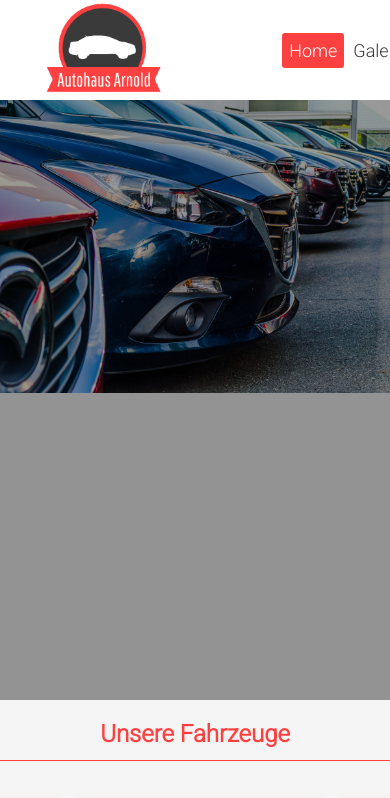
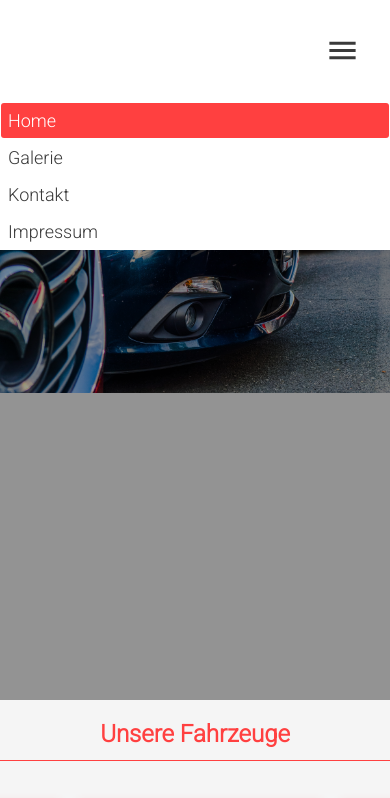
Before and after one commit to bsarnii/autohandel, a React (Create React App) app: page / in a window 390 px wide. Shown: the top 798 px of the page. Built offline with nearby package versions, Linux system fonts and the light colour scheme.

Commit message:
added Impressum page, started media queries on header

```diff
--- a/src/Home/Header.css
+++ b/src/Home/Header.css
@@ -40,3 +40,35 @@ header{
     background-color: #ff4040;
     color:  rgb(255,255,255);
 }
+.header-right > .MuiSvgIcon-root{
+    display:none;
+}
+
+
+/*Hamburger icon*/
+@media only screen and (max-width: 750px) {
+    header > .MuiSvgIcon-root{
+        display: block;
+        cursor: pointer;
+        margin-right: 30px;
+        z-index: 3;
+    }
+    .header-right{
+        position:absolute;
+        margin:0;
+        top:0;
+        left:0;
+        height:250px;
+        width:100vw;
+        flex-direction: column;
+        background-color: white;
+        justify-content: flex-end;
+        z-index: 2;
+    }
+
+}
+@media only screen and (min-width: 750px){
+    header > .MuiSvgIcon-root{
+        display: none;
+    }
+}
--- a/src/Home/Header.js
+++ b/src/Home/Header.js
@@ -1,9 +1,19 @@
 import React from 'react'
 import './Header.css';
 import {Link} from "react-router-dom";
+import MenuIcon from '@mui/icons-material/Menu';
+import { useState } from 'react';
 
 function Header({galerieClass, homeClass, kontaktClass, impressumClass}) {
-
+    let [trigger, setTrigger]=useState(false);
+    function triggerHamburger(){
+        if (trigger===false){
+            setTrigger(true)
+        } else {
+            setTrigger(false)
+        }
+        console.log(trigger)
+    }
   return (
         <header>
             <div className='header-left'>
@@ -15,6 +25,7 @@ function Header({galerieClass, homeClass, kontaktClass, impressumClass}) {
                 <Link className={kontaktClass} to='/kontakt'>Kontakt</Link>
                 <Link className={impressumClass} to='/impressum'>Impressum</Link>
             </div>
+            <MenuIcon fontSize='large' onClick={triggerHamburger}/>
         </header>
   )
 }
--- a/src/Home/Kontakt.css
+++ b/src/Home/Kontakt.css
@@ -1,4 +1,4 @@
-.kontakt{
+.kontakt-section{
     display:flex;
     flex-direction: column;
     justify-content: center;
--- a/src/Home/Kontakt.js
+++ b/src/Home/Kontakt.js
@@ -3,7 +3,7 @@ import './Kontakt.css'
 
 function Kontakt() {
   return (
-    <div className='kontakt'>
+    <div className='kontakt-section'>
         <div className='kontakt-row-1'>
             <h2>Kontakt</h2>
             <p>Schreiben Sie und erfahren Sie mehr.</p>
--- a/src/Impressum/Impressum.css
+++ b/src/Impressum/Impressum.css
@@ -0,0 +1,12 @@
+
+.impressum-main h1{
+    margin: 21.4px auto;
+    text-align: center;
+    padding-bottom: 21.4px;
+    margin-bottom: 0;
+    border-bottom: 2px solid #ff4040bb;
+}
+.impressum-container{
+    margin: 20px auto;
+    width: fit-content;
+}
--- a/src/Impressum/Impressum.js
+++ b/src/Impressum/Impressum.js
@@ -11,7 +11,26 @@ function Impressum() {
       galerieClass="galerie"
       kontaktClass="kontakt"
       impressumClass="impressum active" />
-        <Footer />
+      <main className='impressum-main'>
+        <h1>Impressum</h1>
+        <div className='impressum-container'>
+          <h3>Verantwortlich:</h3>
+          <p>Arnold Schiopu</p>
+          <h3>Kontakt</h3>
+          <p>Adresse: Stauffenbergstraße 25, Weimar</p>
+          <p>Telefon: 01628710079</p>
+          <p>E-mail: scharnoui@gmail.com</p>
+          <h3>Registriereintrag:</h3>
+          <p>R000032701</p>
+          <h3>Umsatzsteuer-ID</h3>
+          <p>DE3983455629</p>
+          <h3>Wirtschafts-Identifikationsnummer:</h3>
+          <p>99 999 999 999</p>
+          <h3>Aufsichtsbehörde:</h3>
+          <p>Industrie- und Handelskammer Lorem Ipsum</p>
+        </div>
+      </main>
+      <Footer />
     </div>
   )
 }
```
Also changed, not shown: src/Kontakt/Kontakt.css (line endings or trailing spaces).
